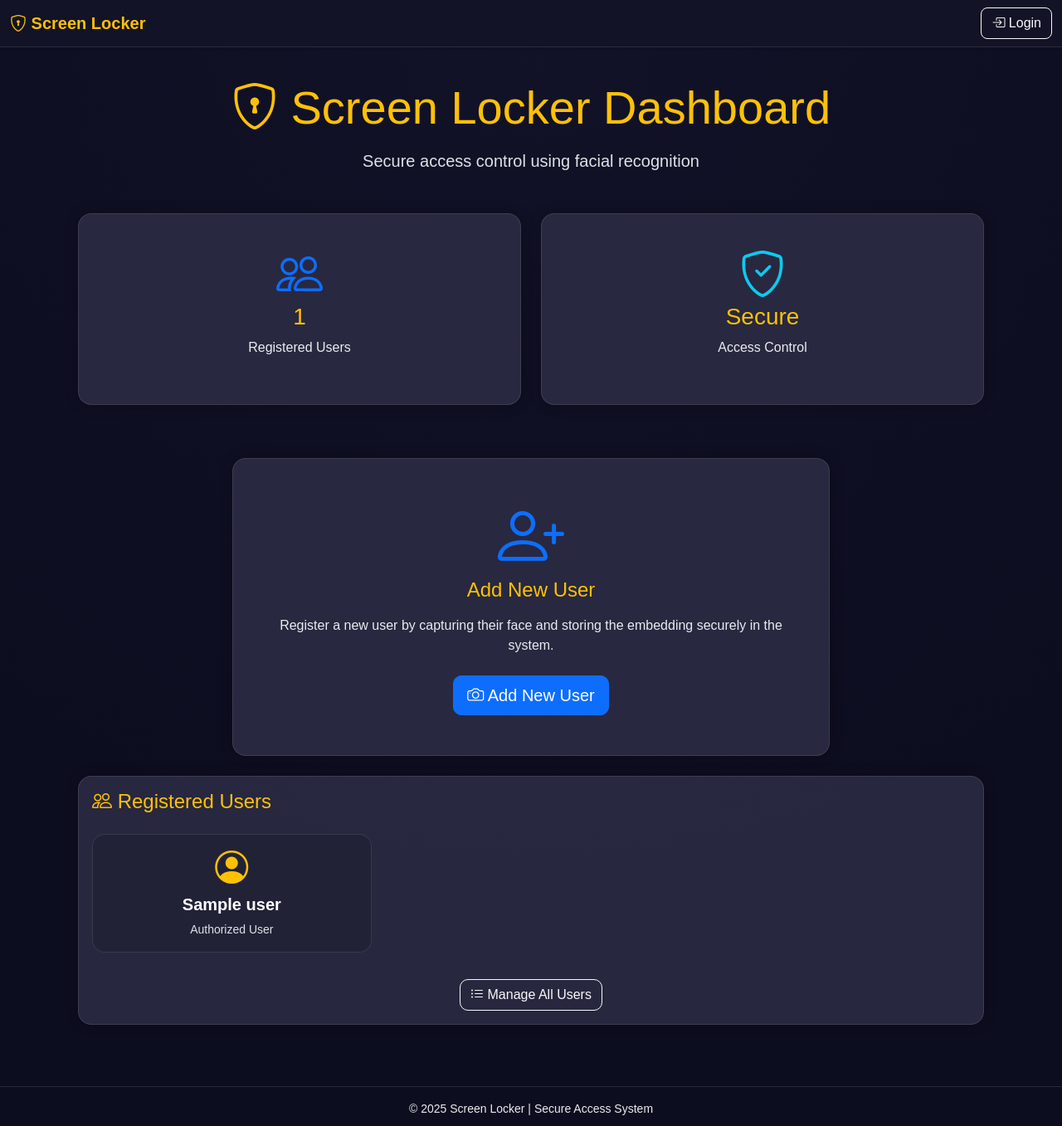
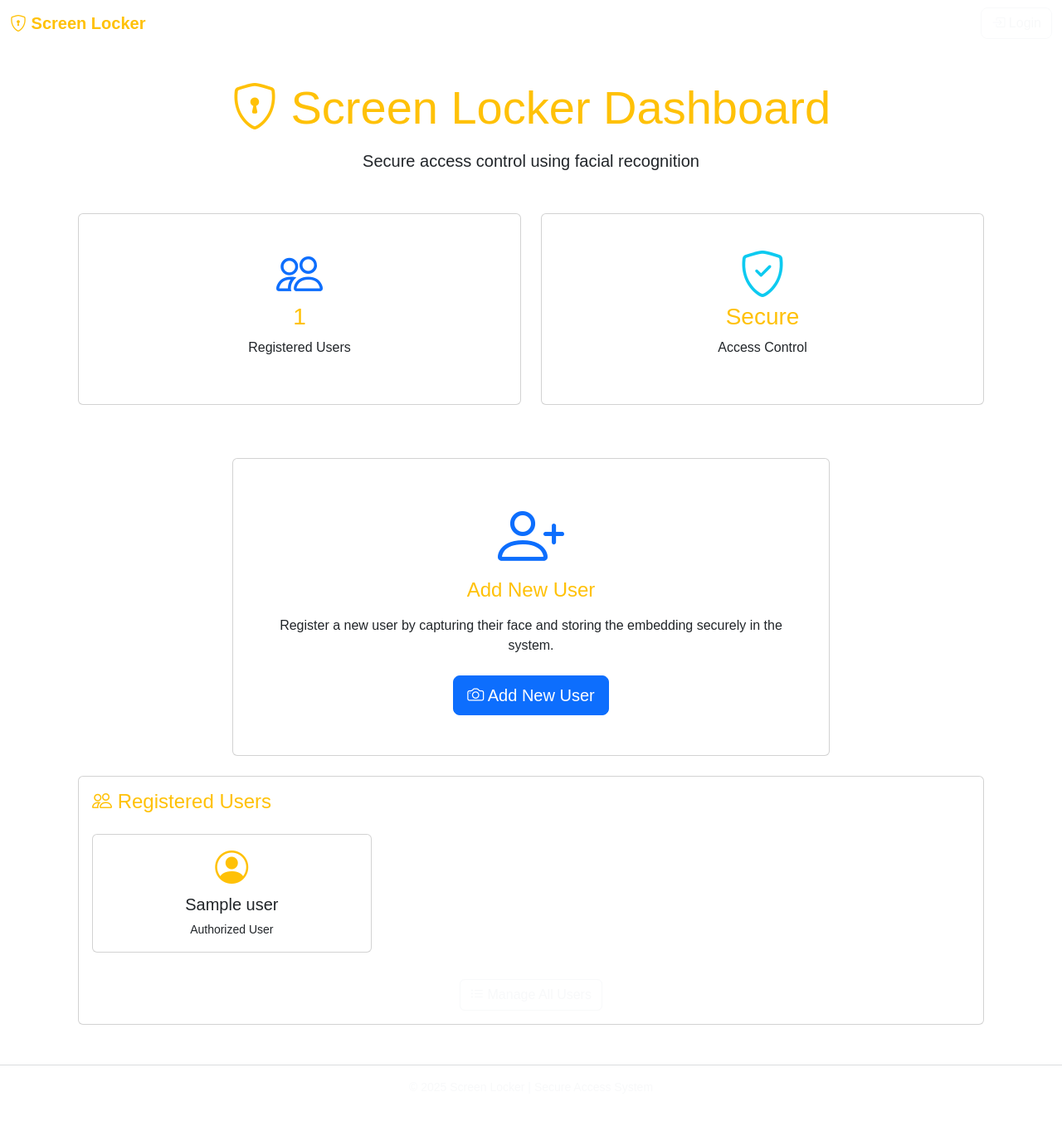
Before and after one commit to Shraddha-Chauhan/Context_Aware_Screen_Locker_OS, a Flask app: template GUI/templates/index.html in a window 1280 px wide. Shown: the whole page at 83% size. After the commit the page ends 1284 px from the top, so only its background shows below. Run offline with Flask 3, Linux system fonts and the light colour scheme; the template is opened without the code that fills it: most values are stand-ins (such as "Sample title", 1, 10 or a date in 2020).

Commit message:
Update style.css

```diff
--- a/GUI/static/style.css
+++ b/GUI/static/style.css
@@ -1,19 +1,18 @@
 /* === General Layout === */
 body {
     font-family: 'Poppins', sans-serif;
-    background: radial-gradient(circle at top, #121228, #0d0d20 70%);
-    color: #e9ecef; /* Lighter text color for better readability */
+    min-height: 100vh;
     overflow-x: hidden;
-    min-height: 100vh;
+    margin: 0;
+    padding: 0;
 }
 
 /* === Navbar === */
 .navbar {
-    background: rgba(20, 20, 40, 0.9);
-    backdrop-filter: blur(8px);
-    border-bottom: 1px solid rgba(255, 255, 255, 0.1);
+    background: transparent !important;
+    box-shadow: none !important;
+    border: none !important;
 }
-
 .navbar .btn {
     border-radius: 8px;
     transition: all 0.3s ease;
@@ -22,142 +21,170 @@ body {
     transform: scale(1.05);
 }
 
-/* === Dashboard Cards === */
-.dashboard-card {
-    background: rgba(45, 45, 70, 0.85);
-    border: 1px solid rgba(255, 255, 255, 0.1);
-    border-radius: 16px;
-    transition: all 0.4s ease-in-out;
-    box-shadow: 0 0 15px rgba(0, 0, 0, 0.3);
-}
-.dashboard-card:hover {
-    transform: translateY(-8px);
-    box-shadow: 0 8px 25px rgba(255, 204, 112, 0.2);
+/* === Login Wrapper === */
+.login-wrapper {
+    min-height: 100vh;
+    display: flex;
+    justify-content: center;
+    align-items: center;
+    padding: 20px;
 }
 
-/* === Form Card === */
-.form-card {
-    background: rgba(35, 35, 55, 0.9);
-    border-radius: 15px;
-    border: 1px solid rgba(255, 255, 255, 0.1);
+/* === Login Card === */
+.login-card {
+    background: rgba(255, 255, 255, 0.95);
+    border-radius: 18px;
+    border: 1px solid rgba(0, 0, 0, 0.08);
+    box-shadow: 0 6px 20px rgba(0, 0, 0, 0.06);
+    padding: 45px 35px;
+    width: 100%;
+    max-width: 420px;
+    text-align: center;
+    animation: fadeUp 0.8s ease;
 }
-
-/* === Buttons === */
-.btn {
-    transition: all 0.3s ease;
-    border-radius: 10px;
-    font-weight: 500;
-}
-.btn:hover {
-    transform: scale(1.05);
-}
-
-/* === Tables === */
-.table {
-    border-radius: 12px;
-    overflow: hidden;
-    box-shadow: 0 4px 10px rgba(0, 0, 0, 0.4);
-}
-.table-dark {
-    background: rgba(25, 25, 45, 0.9);
-}
-.table-hover tbody tr:hover {
-    background-color: rgba(255, 255, 255, 0.1);
-}
-
-/* === Text Colors for Better Readability === */
-.text-light {
-    color: #e9ecef !important; /* Brighter light text */
-}
-
-.text-muted {
-    color: #adb5bd !important; /* Brighter muted text */
-}
-
-.lead {
-    color: #dee2e6 !important; /* Brighter lead text */
-}
-
-.card-body p {
-    color: #e9ecef !important; /* Ensure all card text is readable */
-}
-
-.card-body .text-light {
-    color: #e9ecef !important; /* Force light text in cards */
-}
-
-/* === User Name Specific Styling === */
-.user-name {
-    color: #ffffff !important; /* Pure white for user names */
-    font-weight: 600;
-}
-
-.card h5 {
-    color: #ffffff !important; /* Force white for all h5 headings in cards */
-    font-weight: 600;
-}
-
-/* === Alert Boxes === */
-.alert {
-    color: #212529 !important; /* Dark text for alerts */
-}
-
-.alert-info {
-    background-color: rgba(13, 202, 240, 0.2);
-    border-color: #0dcaf0;
-}
-
-.alert-info h6 {
-    color: #055160 !important;
-}
-
-.alert-info ul {
-    color: #055160 !important;
-}
-
-/* === Form Labels === */
-.form-label {
-    color: #f8f9fa !important; /* Bright form labels */
-}
-
-/* === Badges === */
-.badge {
-    color: #212529 !important; /* Dark text for badges */
-}
-
-/* === Footer === */
-footer {
-    color: #adb5bd !important; /* Brighter footer text */
-    padding: 10px 0;
-}
-
-/* === Animations === */
-.fade-in {
-    animation: fadeIn 1.2s ease-in-out;
-}
-@keyframes fadeIn {
-    from { opacity: 0; transform: translateY(10px); }
+@keyframes fadeUp {
+    from { opacity: 0; transform: translateY(20px); }
     to { opacity: 1; transform: translateY(0); }
 }
 
-/* === Custom text classes for specific elements === */
-.card-text {
-    color: #e9ecef !important;
+.login-card i {
+    font-size: 3rem;
+    color: #ffb703;
+    margin-bottom: 15px;
 }
 
-.user-description {
-    color: #dee2e6 !important;
+.login-card h2 {
+    color: #1f1f1f;
+    font-weight: 700;
+    margin-bottom: 5px;
 }
 
-.stats-description {
-    color: #ced4da !important;
+.login-card p {
+    color: #6c757d;
+    font-size: 0.95rem;
+    margin-bottom: 25px;
 }
 
-/* === Ensure all text in user cards is visible === */
-.card .text-light {
-    color: #ffffff !important;
+/* === Login Fields === */
+.login-field {
+    background: #f8f9fa;
+    border: 1px solid #ced4da;
+    color: #212529;
+    border-radius: 8px;
+    padding: 10px 14px;
+    transition: all 0.3s ease;
+    font-weight: 500;
 }
 
-.form-card h5 {
-    color: #ffffff !important;
+.login-field:focus {
+    border-color: #0d6efd;
+    box-shadow: 0 0 6px rgba(13, 110, 253, 0.2);
+    outline: none;
 }
+
+/* === Login Button === */
+.btn-login {
+    background: linear-gradient(90deg, #0d6efd, #5bc0f8);
+    color: #fff;
+    border: none;
+    border-radius: 8px;
+    padding: 10px 0;
+    font-weight: 500;
+    width: 100%;
+    transition: all 0.25s ease;
+    letter-spacing: 0.3px;
+    font-size: 1rem;
+}
+
+.btn-login:hover {
+    transform: translateY(-1px);
+    background: linear-gradient(90deg, #0b5ed7, #4ea8de);
+    box-shadow: 0 3px 8px rgba(13, 110, 253, 0.2);
+}
+
+/* === Login Footer === */
+.login-footer {
+    margin-top: 15px;
+    color: #6c757d;
+    font-size: 0.85rem;
+}
+
+/* === Welcome Page === */
+body.welcome {
+    font-family: 'Arial', sans-serif;
+    display: flex;
+    justify-content: center;
+    align-items: center;
+    flex-direction: column;
+    color: #fff;
+    overflow: hidden;
+    background: url('https://encrypted-tbn0.gstatic.com/images?q=tbn:ANd9GcQR1HM0PunNN5b1Krbe-HA0YkP6MF8jfGDCSw&s') no-repeat center center fixed;
+    background-size: cover;
+    position: relative;
+}
+
+body.welcome::before {
+    content: "";
+    position: absolute;
+    top: 0; left: 0;
+    width: 100%;
+    height: 100%;
+    background: rgba(0, 0, 0, 0.5);
+    z-index: 0;
+}
+
+.content-wrapper {
+    position: relative;
+    z-index: 1;
+    display: flex;
+    flex-direction: column;
+    align-items: center;
+}
+
+.welcome-text {
+    font-size: 3em;
+    font-weight: bold;
+    text-align: center;
+    opacity: 0;
+    transform: translateY(-30px);
+    animation: fadeSlideIn 1.5s forwards;
+    z-index: 1;
+}
+
+.subtext {
+    margin-top: 15px;
+    font-size: 1.2em;
+    opacity: 0;
+    animation: fadeIn 2s 0.5s forwards;
+    z-index: 1;
+}
+
+.progress-container {
+    margin-top: 40px;
+    width: 300px;
+    height: 15px;
+    background: rgba(255, 255, 255, 0.3);
+    border-radius: 10px;
+    overflow: hidden;
+    z-index: 1;
+}
+
+.progress-bar {
+    height: 100%;
+    width: 0;
+    background: #fff;
+    border-radius: 10px;
+    animation: fillProgress 3s forwards;
+}
+
+@keyframes fadeSlideIn {
+    to { opacity: 1; transform: translateY(0); }
+}
+
+@keyframes fadeIn {
+    to { opacity: 1; }
+}
+
+@keyframes fillProgress {
+    to { width: 100%; }
+}
```
